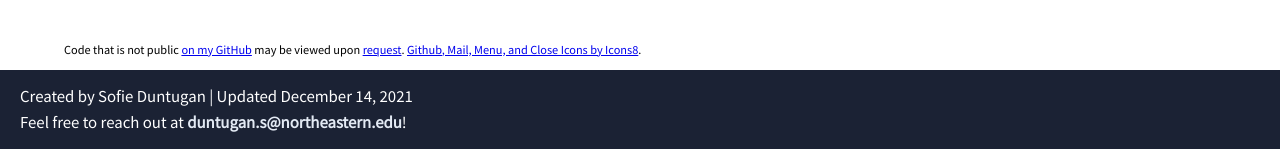
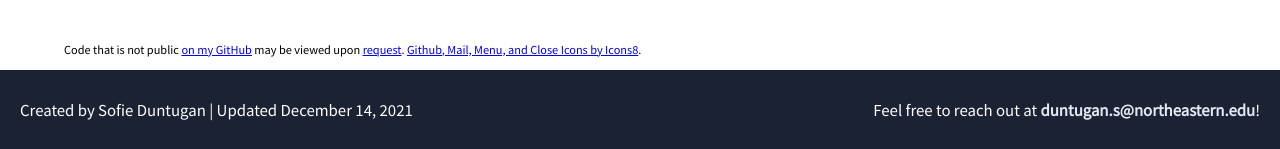
Before and after one commit to SofieDunt/sofiedunt.github.io, a React (Create React App) app: page / in a window 1280 px wide. Shown: the part 1855-2004 px from the top of the page. Built offline with nearby package versions, Linux system fonts and the light colour scheme.

Commit message:
Footer flex display

```diff
--- a/src/components/footer/footer.css
+++ b/src/components/footer/footer.css
@@ -1,15 +1,20 @@
 .footer {
   box-sizing: border-box;
   margin-top: 15px;
-  min-height: 75px;
-  padding: 15px 20px;
+  min-height: 80px;
+  padding: 20px 20px;
   color: white;
   background: var(--grey);
   font-size: 15px;
+  display: flex;
+  align-items: center;
+  justify-content: space-between;
+  flex-wrap: wrap;
+  gap: 15px 30px;
 }
 
 .footer p {
-  margin: 0 0 5px;
+  margin: 0
 }
 
 .footer a {
```
